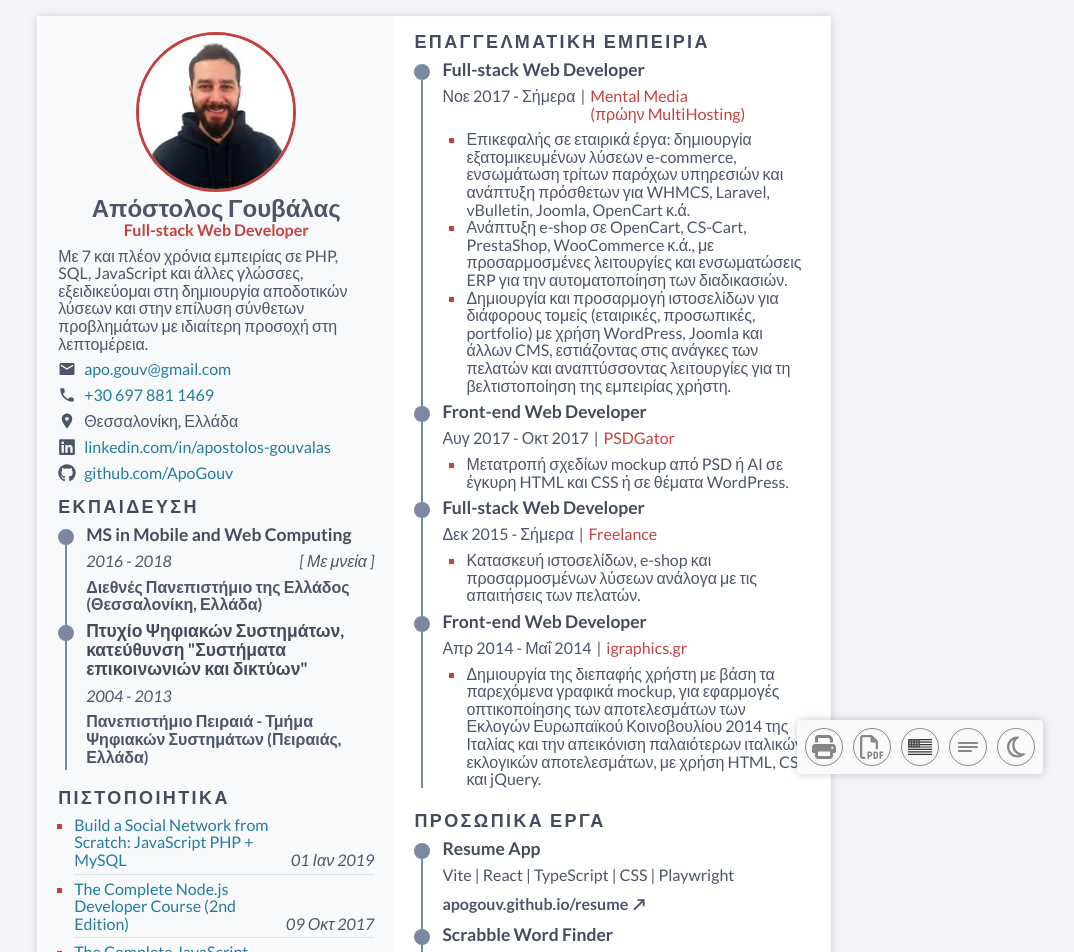
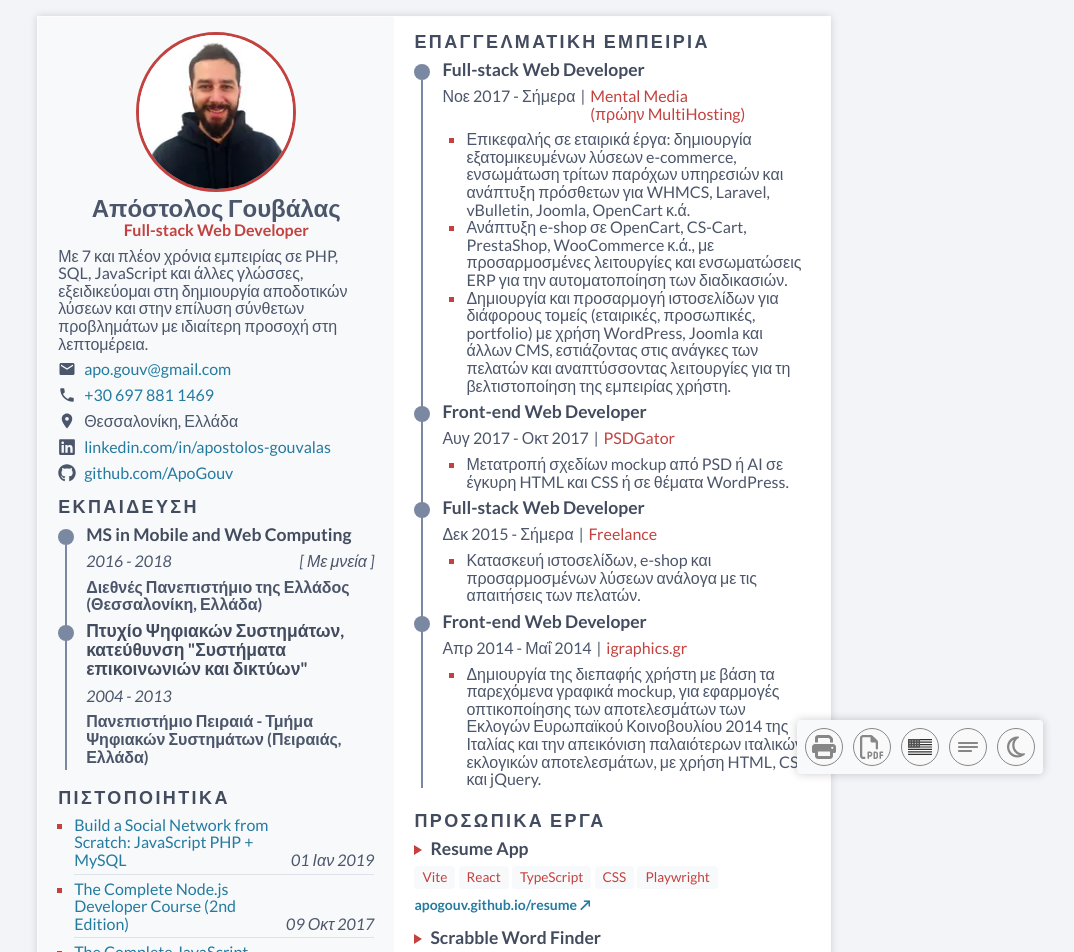
Before and after one commit to ApoGouv/resume, a React (Vite) app: page / in a window 1280 px wide. Shown: the top 952 px of the page, without its empty margins (206-1280 px from the left). Built offline with nearby package versions, Linux system fonts and the light colour scheme.

Commit message:
new styles and layout

```diff
--- a/src/Components/Projects/Projects.css
+++ b/src/Components/Projects/Projects.css
@@ -2,49 +2,63 @@
     padding: var(--section-padding);
 }
 
-.certificates__heading {
-    text-transform: uppercase;
-    margin-bottom: var(--mb-1);
+.projects__grid {
+    display: flex;
+    flex-direction: column;
+    gap: .5rem;
 }
 
 .project__entry {
     display: flex;
+    position: relative;
+    padding: 0 0 .5rem 0;
+    transition: all 0.3s ease;
 }
 
-.project__data {
+.project__content {
     width: 100%;
-}
-
-.project__basic-info {
-    display: flex;
-    align-items: flex-start;
-    justify-content: flex-start;
-    gap: 5px;
-    margin: 0.5rem 0;
-    font-style: normal;
 }
 
 .project__name {
     font-weight: var(--font-bold);
     font-size: var(--h3-font-size);
+    margin-bottom: 0.5rem;
 }
 
-.project__tech-list {
+.project__name::before {
+    content: "";
+    width: 0;
+    height: 0;
+    border-top: 5px solid transparent;
+    border-bottom: 5px solid transparent;
+    border-left: 8px solid var(--color-red);
+    margin-right: 0.5rem;
+    display: inline-block;
+}
+
+.project__technologies {
+    list-style: none;
+    gap: 0.2rem;
+    color: var(--color-red);
     display: flex;
-    align-items: center;
-    justify-content: flex-start;
-    gap: 5px;
-    margin: 0.5rem 0;
-    font-style: normal;
+    flex-wrap: wrap;
+    padding: 0;
+    margin: 0;
+}
+
+.project__tech-item {
+    display: inline-block;
+    padding: 0.25rem 0.5rem;
+    background-color: var(--resume-bg-color-alt, #f7f9fb);
+    border-radius: 0.25rem;
+    font-size: 0.85rem;
+    white-space: nowrap;
 }
 
 .project__desc {
     list-style: square;
-    padding-left: 2rem;
-    display: flex;
-    flex-direction: column;
-    gap: 0.5rem;
-    margin-bottom: 0.5rem;
+    padding-left: 1.5rem;
+    margin: 1rem 0 0.5rem;
 }
 
 .project__desc ::marker {
@@ -52,37 +66,21 @@
 }
 
 .project__link a {
-    color: var(--color-primary);
+    color: var(--color-blue);
+    -webkit-text-decoration: none;
     text-decoration: none;
-    font-weight: var(--font-bold);
-    font-size: var(--base-font-size);
-    padding: 0.25rem 0;
-    display: inline-flex;
-    align-items: center;
-    transition: color 0.3s ease, text-decoration 0.3s ease;
-    margin-bottom: 0.5rem;
+    font-weight: bold;
+    font-size: 0.875rem;
+    margin-top: 0.5rem;
+    display: inline-block;
+    transition: all .3s linear;
 }
 
-.project__link a:hover,
-.project__link a:focus {
-    color: var(--color-red);
+.project__link a:hover {
     text-decoration: underline;
 }
 
 .project__link a::after {
-    content: '↗';
-    margin-left: 0.3rem;
-    font-size: var(--base-font-size);
-    vertical-align: middle;
-    color: inherit;
+    content: ' ↗';
+    font-size: 0.875rem;
 }
-
-.project__link a:hover::after,
-.project__link a:focus::after {
-    text-decoration: none;
-}
-
-.project__link a:focus {
-    outline: 2px solid var(--color-primary-light);
-    outline-offset: 3px;
-}
--- a/src/Components/Projects/Projects.tsx
+++ b/src/Components/Projects/Projects.tsx
@@ -36,21 +36,20 @@ function Projects({ projectsData }: ProjectsProps) {
   return (
     <section className="projects__section" id="projects">
       <h2 className="projects__heading section-title">{projectsData.sectionTitle}</h2>
-      {filteredProjects.map((project, index) => {
+
+      <div className="projects__grid">
+        {filteredProjects.map((project, index) => {
           const keyProject = `project-${index}`;
           return (
-            <div className="project__entry section__timeentry" key={keyProject}>
-              <div className="project__time section__timeentry-time">
-                <span className="project__rounder section__timeentry-rounder" />
-                <span className="project__line section__timeentry-line" />
-              </div>
-              <div className="project__data">
+            <div className="project__entry" key={keyProject}>
+              <div className="project__content">
                 <h3 className="project__name">{project.name}</h3>
-                <div className="project__technologies">
-                  <p className="project__tech-list">
-                    {project.technologies.join(' | ')}
-                  </p>
-                </div>
+                <ul className="project__technologies">
+                  {project.technologies.map((tech, techIndex) => (
+                    <li key={`tech-${techIndex}`} className="project__tech-item">{tech}</li>
+                  ))}
+                </ul>
+
                 {project.showDesc && (
                   <ul className={`project__desc ${HIDE_UNLESS_EXPANDED}`}>
                     {project.desc.map((desc, descIndex) => (
@@ -58,13 +57,10 @@ function Projects({ projectsData }: ProjectsProps) {
                     ))}
                   </ul>
                 )}
+
                 {project.link && (
                   <div className="project__link">
-                    <a
-                      href={project.link}
-                      target="_blank"
-                      rel="noopener noreferrer"
-                    >
+                    <a href={project.link} target="_blank" rel="noopener noreferrer" title={project.name}>
                       {printUrl(project.link)}
                     </a>
                   </div>
@@ -73,6 +69,7 @@ function Projects({ projectsData }: ProjectsProps) {
             </div>
           );
         })}
+      </div>
     </section>
   );
 }
```
